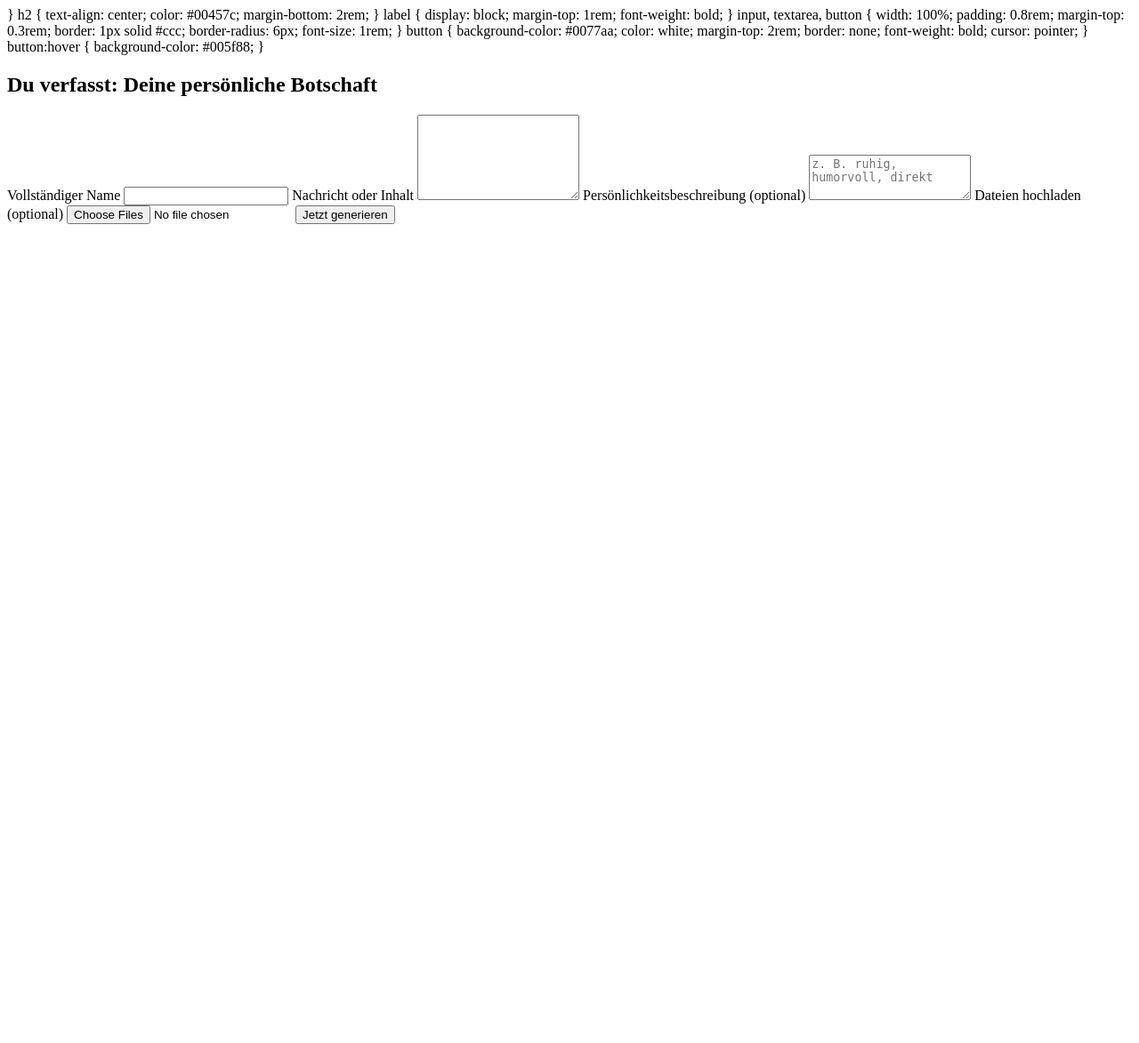
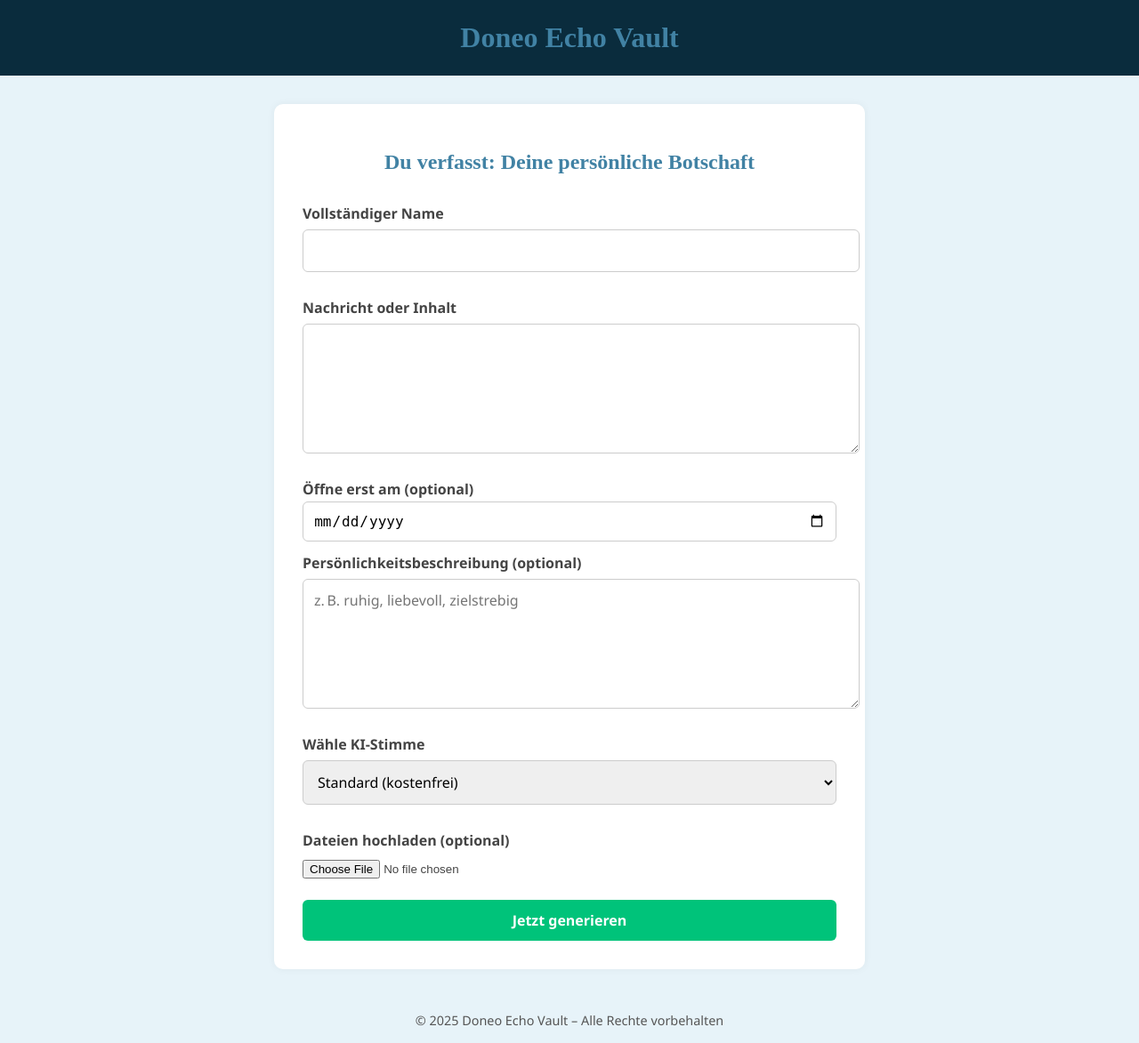
Before and after one commit to doneo24/echo_vault, a Flask app: page /formular in a window 1280 px wide. Shown: the whole page at 89% size. Before the commit the page ends 252 px from the top, so only its background shows below. Run offline with Flask 3, Linux system fonts and the light colour scheme.

Commit message:
Update echo_vault_final_template.html

```diff
--- a/templates/echo_vault_final_template.html
+++ b/templates/echo_vault_final_template.html
@@ -3,89 +3,176 @@
 <html lang="de">
 <head>
   <meta charset="UTF-8" />
-  <meta name="viewport" content="width=device-width, initial-scale=1.0" />
-  <title>Echo Vault – Dein Beitrag</title>
+  <meta name="viewport" content="width=device-width, initial-scale=1.0"/>
+  <title>Echo Vault – Deine persönliche Botschaft</title>
   <style>
     body {
-      <style>
+      background-color: #f1f8fc;
+      font-family: 'Segoe UI', Tahoma, Geneva, Verdana, sans-serif;
+      color: #222;
+      margin: 0;
+      padding: 0;
+    }
+
+    header {
+      background-color: #0a2c3d;
+      color: white;
+      padding: 1.5rem;
+      text-align: center;
+    }
+
+    header h1 {
+      margin: 0;
+      font-size: 2rem;
+    }
+
+    main {
+      max-width: 600px;
+      margin: 2rem auto;
+      padding: 2rem;
+      background-color: white;
+      border-radius: 10px;
+      box-shadow: 0 0 10px rgba(0,0,0,0.05);
+    }
+
+    h2 {
+      text-align: center;
+      font-size: 1.5rem;
+      color: #0a2c3d;
+    }
+
+    form {
+      display: flex;
+      flex-direction: column;
+    }
+
+    label {
+      margin: 0.8rem 0 0.2rem;
+      font-weight: bold;
+    }
+
+    input[type="text"],
+    input[type="date"],
+    textarea,
+    select {
+      padding: 0.7rem;
+      font-size: 1rem;
+      border: 1px solid #ccc;
+      border-radius: 6px;
+    }
+
+    textarea {
+      height: 120px;
+    }
+
+    input[type="file"] {
+      margin-top: 0.5rem;
+    }
+
     button {
-    background-color: #28a745; /* einheitliches Doneo-Grün */
+      margin-top: 1.5rem;
+      background-color: #0fa958;
       color: white;
-    padding: 0.7rem 1.4rem;
+      font-weight: bold;
+      padding: 0.8rem;
       border: none;
       border-radius: 6px;
       font-size: 1rem;
-    font-weight: bold;
       cursor: pointer;
     }
 
     button:hover {
-    background-color: #218838;
+      background-color: #0d8d4c;
+    }
+
+    footer {
+      text-align: center;
+      margin: 3rem 0 1rem;
+      font-size: 0.9rem;
+      color: #555;
     }
   </style>
 
+<style>
+  body {
+    background-color: #E7F3F9;
+    font-family: 'Segoe UI', sans-serif;
+    color: #444444;
   }
-    h2 {
-      text-align: center;
-      color: #00457c;
-      margin-bottom: 2rem;
+  h1, h2, h3 {
+    font-family: 'Playfair Display', serif;
+    color: #4182A4;
   }
-    label {
-      display: block;
-      margin-top: 1rem;
-      font-weight: bold;
-    }
-    input, textarea, button {
+  input[type="text"], textarea, select {
     width: 100%;
-      padding: 0.8rem;
-      margin-top: 0.3rem;
+    padding: 0.75rem;
     border: 1px solid #ccc;
     border-radius: 6px;
-      font-size: 1rem;
+    margin-top: 0.25rem;
+    margin-bottom: 1rem;
+    font-family: 'Segoe UI', sans-serif;
   }
   button {
-      background-color: #0077aa;
+    background-color: #00C37A;
     color: white;
-      margin-top: 2rem;
+    padding: 0.75rem 1.5rem;
     border: none;
-      font-weight: bold;
+    border-radius: 6px;
+    font-size: 1rem;
     cursor: pointer;
+    font-family: 'Segoe UI', sans-serif;
   }
   button:hover {
-      background-color: #005f88;
+    background-color: #00b06a;
+  }
+  .form-wrapper {
+    max-width: 600px;
+    margin: 2rem auto;
+    padding: 2rem;
+    background: white;
+    border-radius: 12px;
+    box-shadow: 0 0 12px rgba(0, 0, 0, 0.05);
   }
 </style>
 </head>
+
 <body>
 
-  {% set typ_text = {
-    "zukunftsbrief": "Nachricht an dein zukünftiges Ich",
-    "letzte_nachricht": "Letzte Nachricht",
-    "brief_kind": "Brief an dein Kind",
-    "dank": "Danksagung oder Versöhnung",
-    "zeitkapsel": "Echo Zeitkapsel",
-    "mentoring": "Mentoring oder Übergabe"
-  }.get(typ, "Deine persönliche Botschaft") %}
+  <header>
+    <h1>Doneo Echo Vault</h1>
+  </header>
 
-  <h2>Du verfasst: {{ typ_text }}</h2>
-
-  <form method="POST" action="/submit_form" enctype="multipart/form-data">
-    <input type="hidden" name="typ" value="{{ typ }}">
-
+  <main>
+    <h2>Du verfasst: Deine persönliche Botschaft</h2>
+    <form method="POST" enctype="multipart/form-data" action="/generate_vault">
       <label for="name">Vollständiger Name</label>
       <input type="text" id="name" name="name" required>
 
       <label for="message">Nachricht oder Inhalt</label>
-    <textarea id="message" name="message" rows="6" required></textarea>
+      <textarea id="message" name="message" required></textarea>
 
-    <label for="identity">Persönlichkeitsbeschreibung (optional)</label>
-    <textarea id="identity" name="identity" rows="3" placeholder="z. B. ruhig, humorvoll, direkt"></textarea>
+      <label for="unlock_date">Öffne erst am (optional)</label>
+      <input type="date" id="unlock_date" name="unlock_date">
+
+      <label for="personality">Persönlichkeitsbeschreibung (optional)</label>
+      <textarea id="personality" name="personality" placeholder="z. B. ruhig, liebevoll, zielstrebig"></textarea>
+
+      <label for="voice">Wähle KI-Stimme</label>
+      <select id="voice" name="voice">
+        <option value="standard">Standard (kostenfrei)</option>
+        <option value="premium">Premium Stimme</option>
+      </select>
 
       <label for="file">Dateien hochladen (optional)</label>
-    <input type="file" id="file" name="file" multiple>
+      <input type="file" id="file" name="file">
 
       <button type="submit">Jetzt generieren</button>
     </form>
+  </main>
+
+  <footer>
+    &copy; 2025 Doneo Echo Vault – Alle Rechte vorbehalten
+  </footer>
 
 </body>
 </html>
```
Lines whose indentation alone changed are shown as unchanged.
